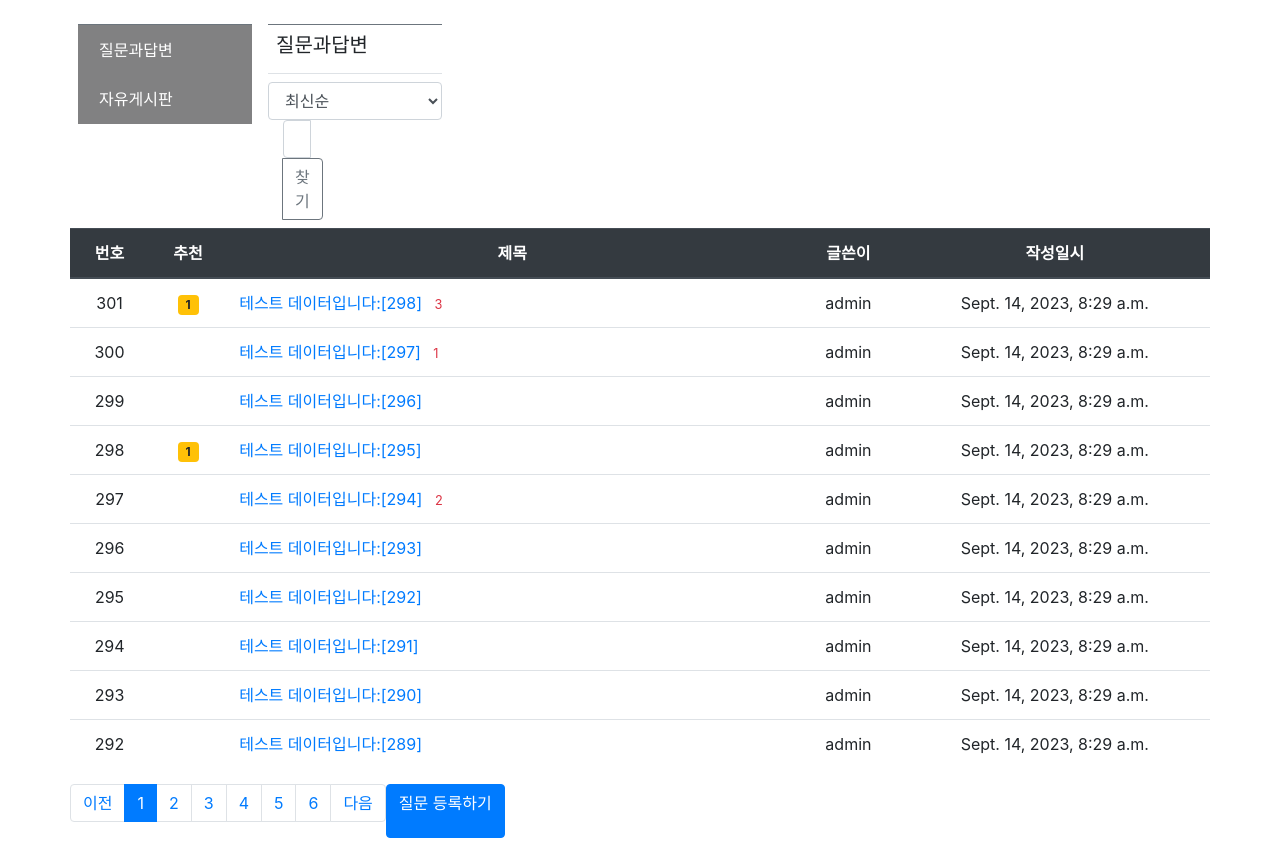
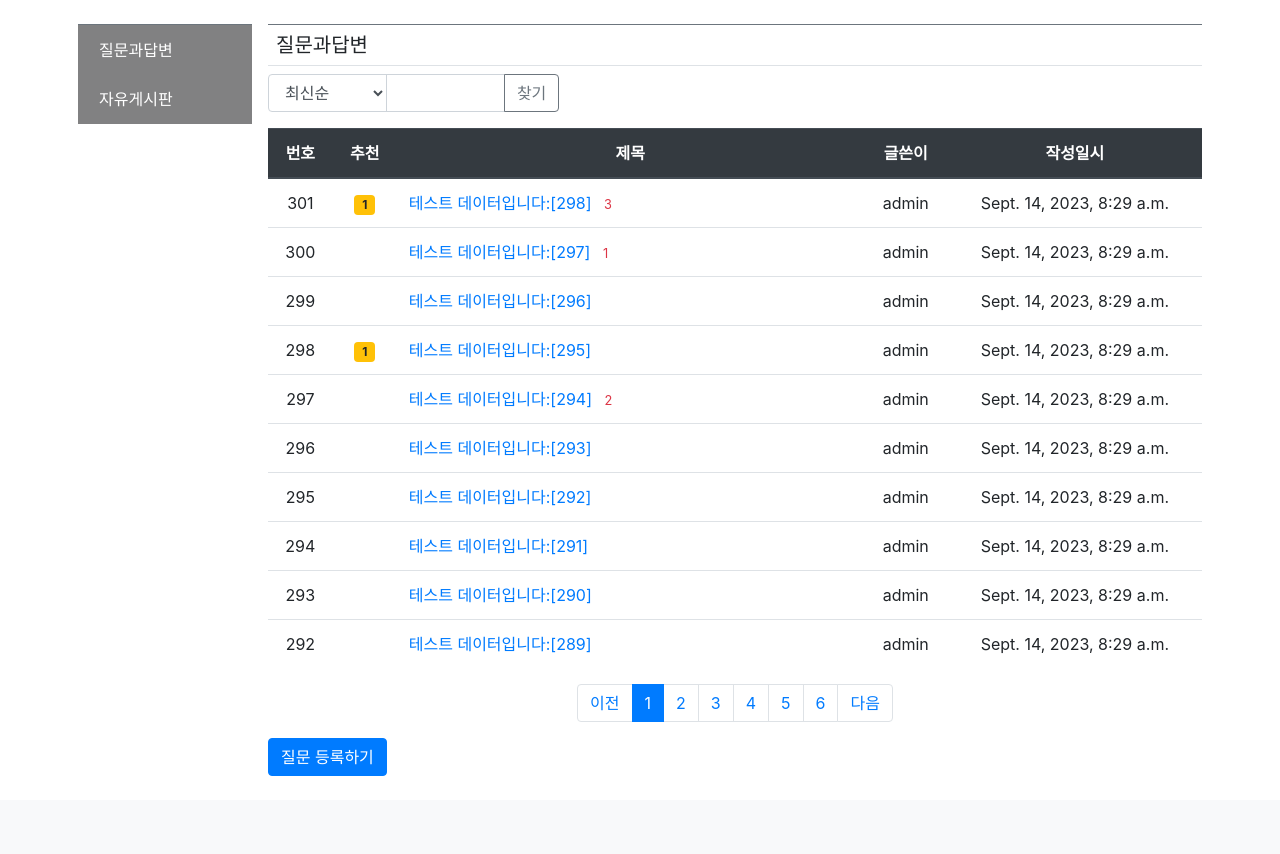
Before and after one commit to jeongbeenson19/projects, a Django app: page /pybo/quesiton/list/qna/ in a window 1280 px wide. Shown: the part 57-911 px from the top of the page. After the commit the page ends 833 px from the top, so only its background shows below. Run offline with Django 3.2, Linux system fonts and the light colour scheme; data comes from the database, SQL or seed files in the repository; both versions use the stored data as it was before the commit; some libraries are stand-ins or nearby versions.

Commit message:
fiexed untracked files

```diff
--- a/mysite/templates/pybo/question_list.html
+++ b/mysite/templates/pybo/question_list.html
@@ -16,17 +16,16 @@
                             list-group-item-light active" href="{{ cat.get_absolute_url }}">{{ cat.description }}</a>
                         {% endif %}
                     {% endfor %}
-
                 </div>
             </nav>
         </div>
-        <div class="col-sm-12 col-md-3 col-lg-2 p-2">
+        <div class="col-sm-12 col-md-9 col-lg-10 p-2">
             <!--Content-->
             <div id="content" class="border-top border-secondary">
                 <div class="content-block">
-                    <h5 class="border-bottom pl-2 pb-3 my-2">{{ category.description }}</h5>
-                </div>
-            </div>
+                    <h5 class="border-bottom pl-2 pb-2 my-2">{{ category.description }}</h5>
+                    <div class='row justify-content-between mb-3'>
+                        <div class="col-4 input-group">
                             <select class="form-control so" name="so">
                                 <option value="recent" {% if so == 'recent' %}selected{% endif %}>
                                     최신순
@@ -38,7 +37,6 @@
                                     인기순
                                 </option>
                             </select>
-                <div class="col-4 input-group">
                             <input type="text" class="form-control kw" value="{{ kw|default_if_none:""}}">
                             <div class="input-group-append">
                                 <button class="btn btn-outline-secondary" type="button" id="btn_search">찾기</button>
@@ -143,13 +141,16 @@
                     <a href="{% url 'pybo:question_create' %}" class="btn btn-primary">
                         질문 등록하기
                     </a>
-    </div>
-</div>
                     <form id="searchForm" method="get" action="{% url 'index' %}">
                         <input type="hidden" id="kw" name="kw" value="{{ kw|default_if_none:""}}">
                         <input type="hidden" id="page" name="page" value="{{ page }}">
                         <input type="hidden" id="so" name="so" value="{{ so }}">
                     </form>
+                </div>
+            </div>
+        </div>
+    </div>
+</div>
 {% endblock %}
 {% block script %}
 <script type='text/javascript'>
```
Also changed, not shown: mysite/db.sqlite3 (deleted). Lines whose indentation alone changed are shown as unchanged.
